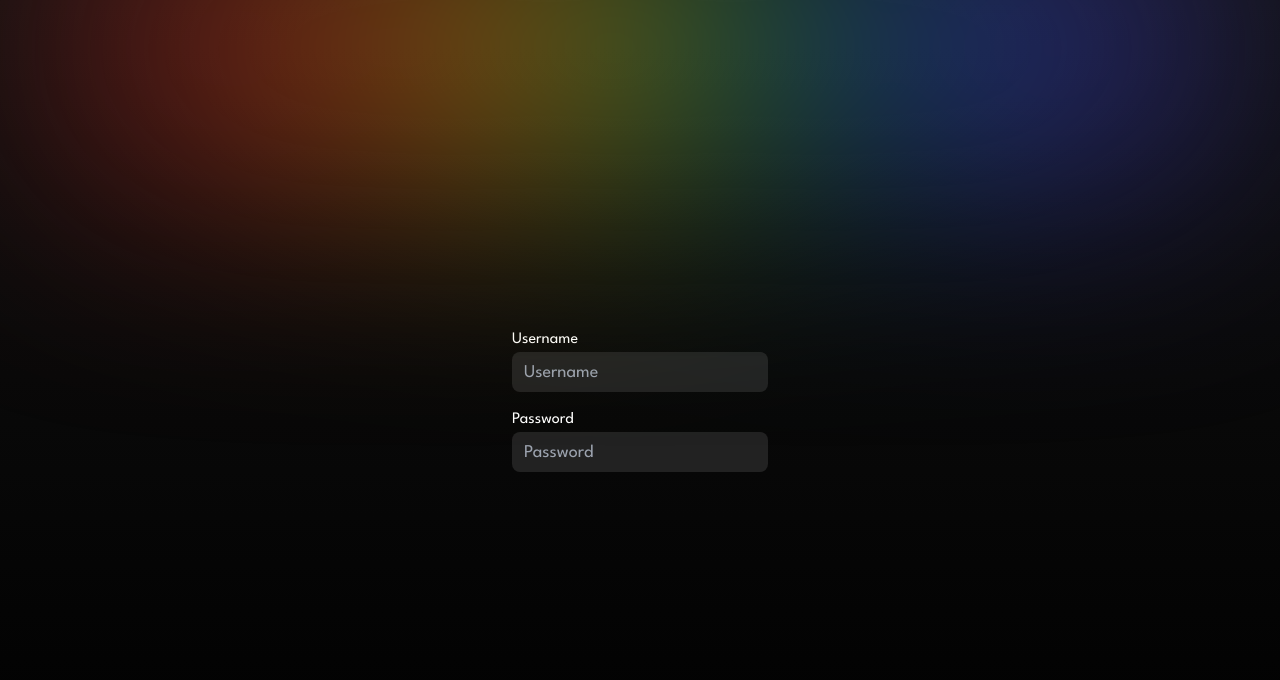
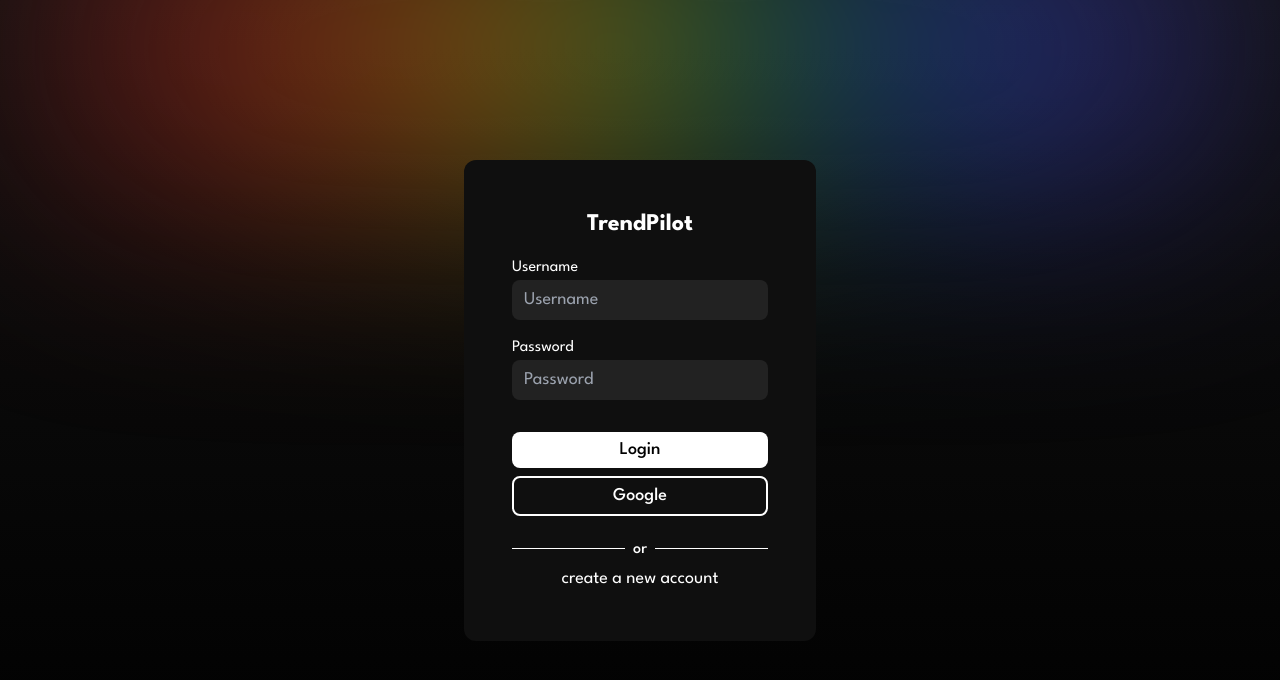
Before and after one commit to Niklas-dev/webscraping, a Next.js app in the folder frontend/: page /login in a window 1280 px wide. Shown: the top 680 px of the page. Built offline with nearby package versions, Linux system fonts and the light colour scheme.

Commit message:
feat(frontend): add google and new account button

```diff
--- a/frontend/src/app/(unauthorized)/login/page.tsx
+++ b/frontend/src/app/(unauthorized)/login/page.tsx
@@ -2,10 +2,16 @@ import BlurColors from "@/components/BlurColors";
 
 export default function page() {
   return (
-    <div className="h-screen w-screen relative selection:bg-orange-500  bg-gradient-to-b from-[#111111] to-black overflow-y-scroll overflow-x-hidden">
+    <div className="h-screen w-screen relative selection:bg-orange-500  bg-gradient-to-b from-[#111111] to-black overflow-x-hidden">
       <div className="w-screen h-screen flex justify-center items-center">
         <BlurColors />
-        <form action="" className="flex flex-col gap-4">
+        <form
+          action=""
+          className="flex flex-col gap-4 bg-[#0f0f0f] p-12 rounded-xl z-10"
+        >
+          <h1 className="text-2xl text-white text-center font-bold">
+            TrendPilot
+          </h1>
           <div className="flex flex-col">
             <label className=" text-white" htmlFor="username">
               Username
@@ -30,6 +36,23 @@ export default function page() {
               id="password"
             />
           </div>
+
+          <div className="flex flex-col gap-2 mt-4">
+            <button className="bg-white rounded-lg py-1 px-3 font-medium text-lg ">
+              Login
+            </button>
+            <button className="border-white border-2 text-white rounded-lg py-1 px-3 font-medium text-lg ">
+              Google
+            </button>
+          </div>
+          <div className="h-[1px] bg-white w-full flex flex-row justify-center mt-4">
+            <span className="text-white font-medium bg-[#0f0f0f] -translate-y-2.5 w-fit h-fit px-2">
+              or
+            </span>
+          </div>
+          <button className="text-lg text-white hover:underline">
+            create a new account
+          </button>
         </form>
       </div>
     </div>
```
